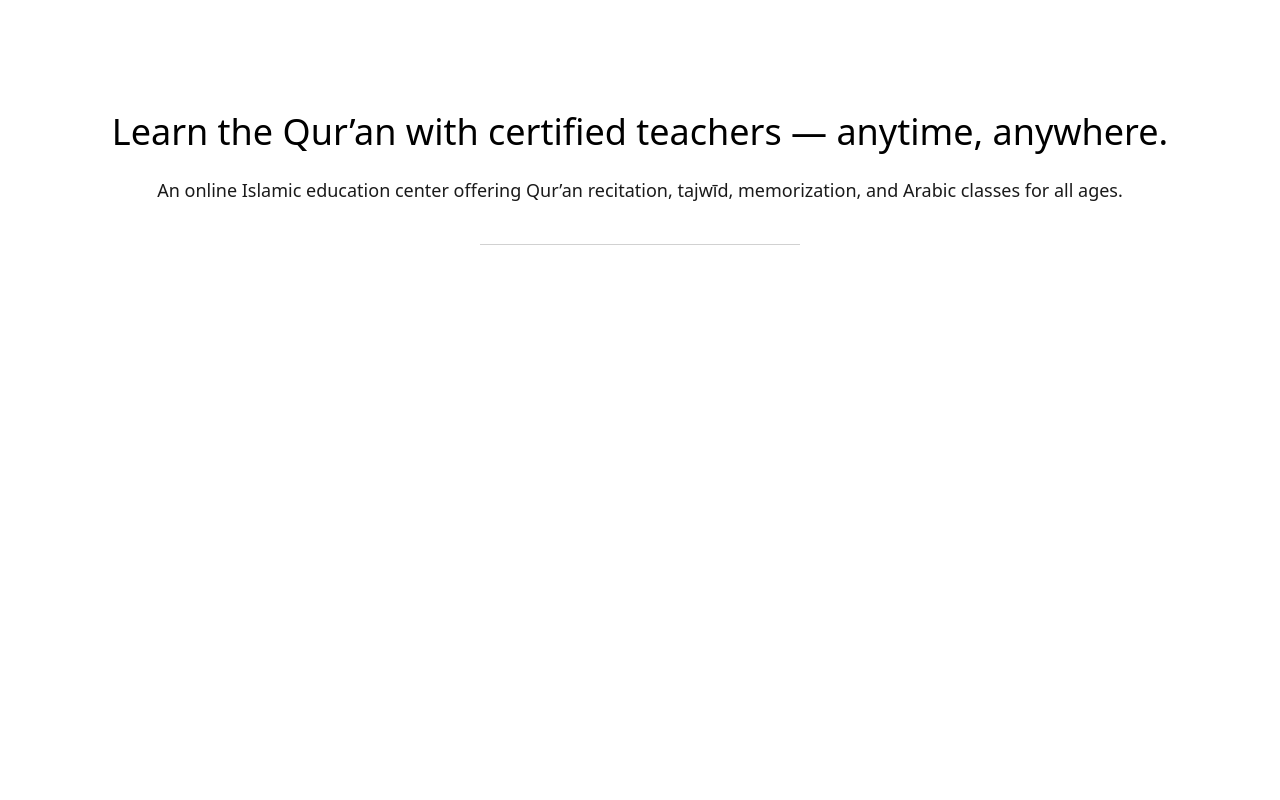
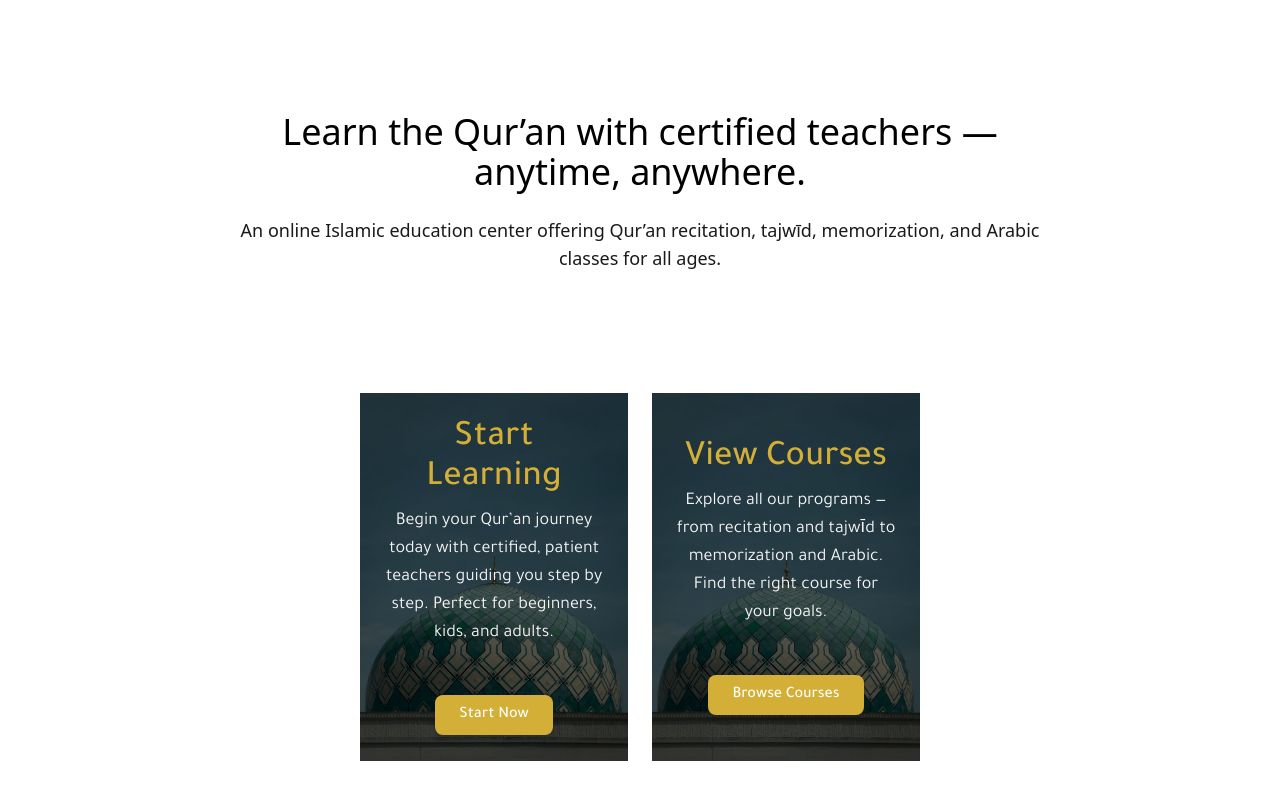
Before and after one commit to WissemJderi/al-nour, a React (Vite) app: page / in a window 1280 px wide. Shown: the part 628-1428 px from the top of the page. Before the commit the page ends 873 px from the top, so only its background shows below. Built offline with nearby package versions, Linux system fonts and the light colour scheme.

Commit message:
Create the call to action cards

```diff
--- a/src/App.jsx
+++ b/src/App.jsx
@@ -8,21 +8,24 @@ import Testimonials from "./components/Testimonials";
 import Contact from "./components/Contact";
 import Footer from "./components/Footer";
 import Features from "./components/Features";
+import React from "react";
 
 function App() {
   return (
-    <>
+    <React.Fragment>
       <Navbar />
-      <Hero />
+      <div className="md:mx-60">
+        <Hero />
+        <CTA />
+      </div>
       {/* <AboutUs /> */}
-      {/* <CTA /> */}
       {/* <Courses /> */}
       {/* <Features /> */}
       {/* <Pricing /> */}
       {/* <Testimonials /> */}
       {/* <Contact /> */}
       {/* <Footer /> */}
-    </>
+    </React.Fragment>
   );
 }
 
--- a/src/components/CTA.jsx
+++ b/src/components/CTA.jsx
@@ -1,7 +1,36 @@
+import CTACard from "./items/CTACard";
+
 const CTA = () => {
+  const ctaData = [
+    {
+      title: "Start Learning",
+      description:
+        "Begin your Qur’an journey today with certified, patient teachers guiding you step by step. Perfect for beginners, kids, and adults.",
+      buttonTxt: "Start Now",
+    },
+    {
+      title: "View Courses",
+      description:
+        "Explore all our programs — from recitation and tajwīd to memorization and Arabic. Find the right course for your goals.",
+      buttonTxt: "Browse Courses",
+    },
+  ];
+
+  const ctaCards = ctaData.map((card, key) => {
+    return (
+      <CTACard
+        title={card.title}
+        description={card.description}
+        buttonTxt={card.buttonTxt}
+        key={key}
+      />
+    );
+  });
   return (
     <div>
-      <h1>CTA</h1>
+      <ul className="flex md:flex-row flex-col justify-around md:mx-30 mx-10 gap-6 md:my-20 my-10">
+        {ctaCards}
+      </ul>
     </div>
   );
 };
--- a/src/components/Hero.jsx
+++ b/src/components/Hero.jsx
@@ -9,11 +9,7 @@ const Hero = () => {
           className="w-full h-full object-cover"
           loading="lazy"
         />
-
-        {/* Dark Overlay */}
         <div className="absolute inset-0 bg-black/60"></div>
-
-        {/* Quran Verse Text */}
         <div className="absolute inset-0 flex items-center justify-center md:px-30 px-10 text-center font-tajawal ">
           <h2 className="text-white text-2xl md:text-4xl font-semibold flex flex-col gap-6">
             وَلَقَدْ يَسَّرْنَا ٱلْقُرْءَانَ لِلذِّكْرِ فَهَلْ مِن مُّدَّكِرٍ
--- a/src/components/items/CTACard.jsx
+++ b/src/components/items/CTACard.jsx
@@ -1,5 +1,28 @@
-const CTACard = () => {
-  return <div>CTACard</div>;
+const CTACard = ({ title, description, buttonTxt, key }) => {
+  return (
+    <div className="relative h-92 overflow-hidden" key={key}>
+      <img
+        src="/cta-image.webp"
+        alt="CTA background"
+        className="absolute inset-0 w-full h-full object-cover"
+        loading="lazy"
+      />
+
+      <div className="absolute inset-0 bg-black/60" />
+
+      <div className="relative z-10 flex flex-col gap-8 items-center justify-center h-full text-center text-white px-6 font-tajawal">
+        <section>
+          <h2 className="text-4xl font-medium mb-2 text-accent">{title}</h2>
+          <p className="mb-4 max-w-md text-neutral-light-gray text-lg">
+            {description}
+          </p>
+        </section>
+        <button className="bg-accent hover:bg-hover-accent cursor-pointer text-white font-medium py-2 px-6 rounded-lg shadow-md transition">
+          {buttonTxt}
+        </button>
+      </div>
+    </div>
+  );
 };
 
 export default CTACard;
--- a/src/index.css
+++ b/src/index.css
@@ -5,6 +5,7 @@
   --font-tajawal: "Tajawal", sans-serif;
   --color-primary: #0a3723;
   --color-accent: #d4af37;
+  --color-hover-accent: #b8962f;
   --color-neutral-white: #ffffff;
   --color-neutral-dark-gray: #1a1a1a;
   --color-neutral-light-gray: #f5f5f5;
```
Also changed, not shown: public/cta-image.webp (added).
